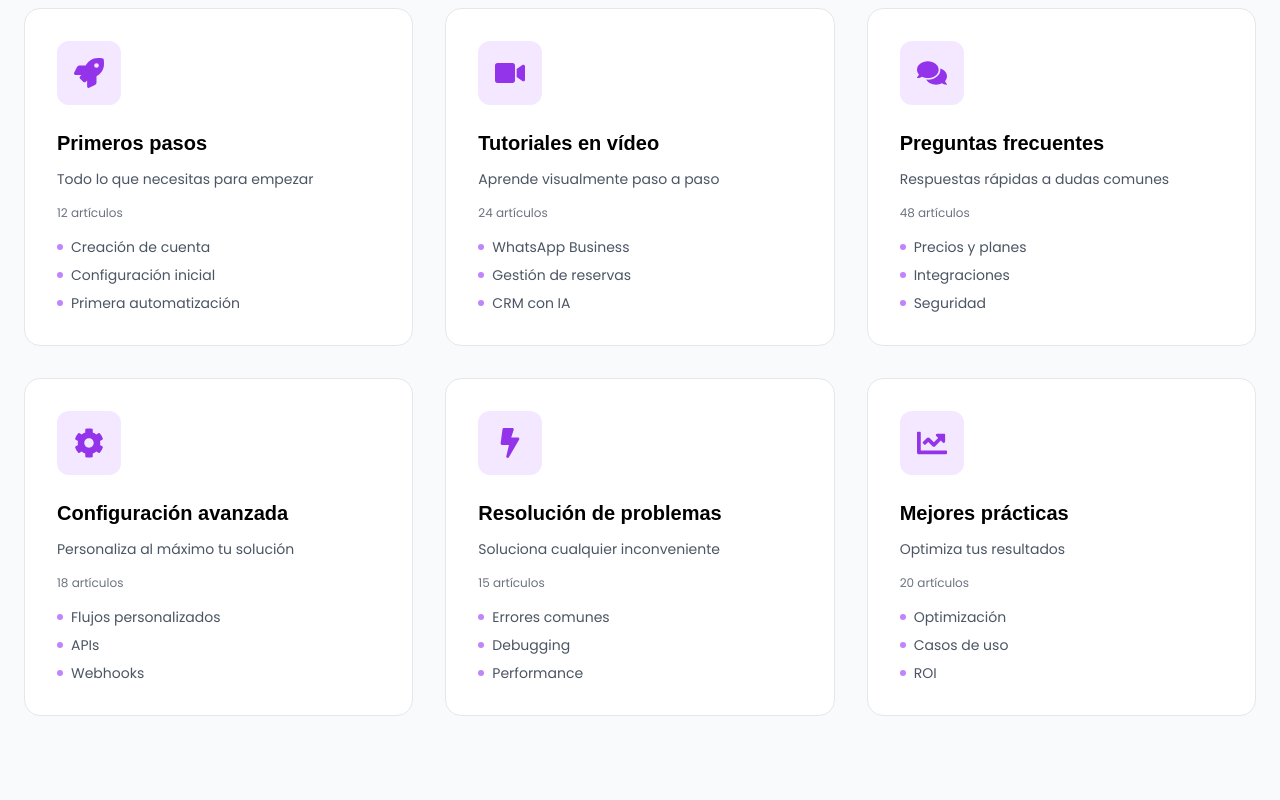
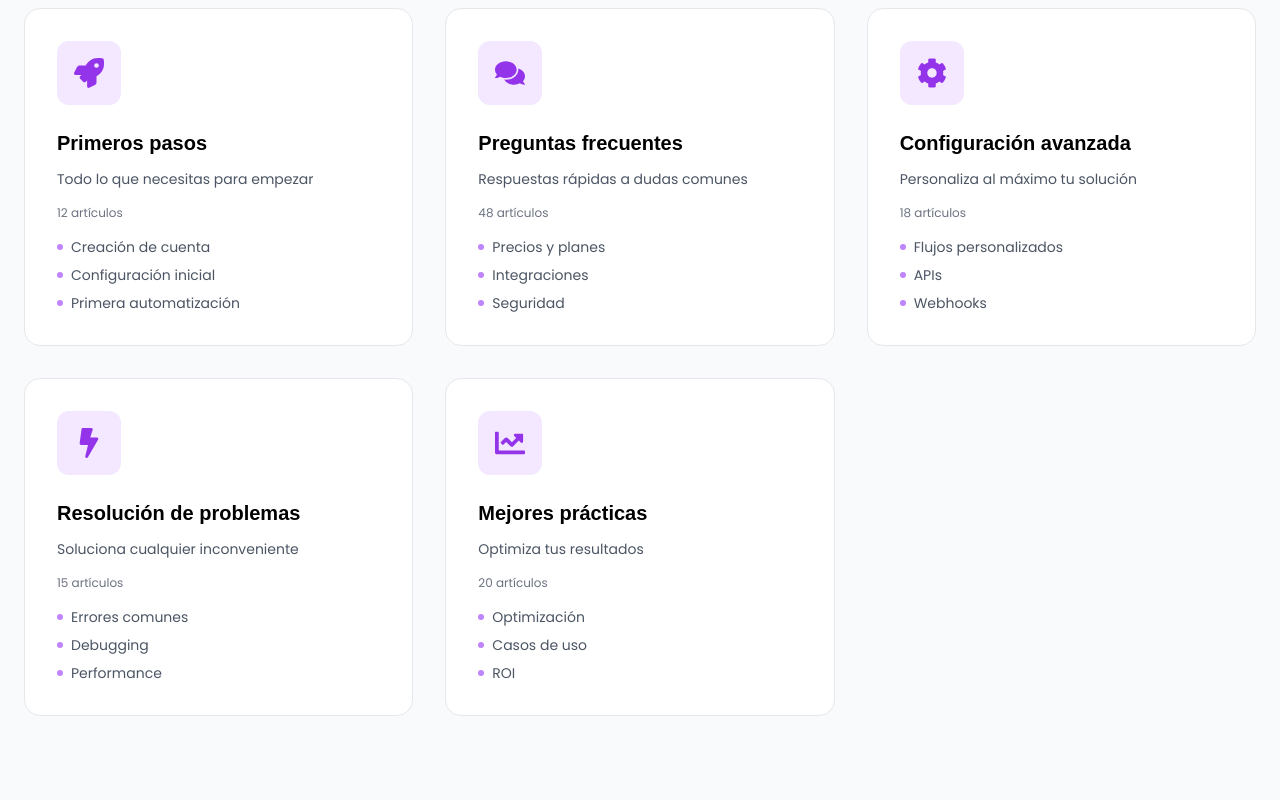
Before and after one commit to Aguti1902/nexgent-nueva-web, a Next.js app: page /recursos/centro-ayuda in a window 1280 px wide. Shown: the part 1660-2460 px from the top of the page. Built offline with nearby package versions, Linux system fonts and the light colour scheme; a web font is replaced by a local one.

Commit message:
Remove video references from help center and make support channels functional

```diff
--- a/app/recursos/centro-ayuda/page.tsx
+++ b/app/recursos/centro-ayuda/page.tsx
@@ -1,4 +1,4 @@
-import { FaQuestionCircle, FaSearch, FaBook, FaVideo, FaComments, FaCheckCircle, FaHeadset, FaClock, FaRocket, FaBolt, FaCog, FaChartLine, FaUsers, FaShieldAlt } from 'react-icons/fa'
+import { FaQuestionCircle, FaSearch, FaBook, FaComments, FaCheckCircle, FaHeadset, FaClock, FaRocket, FaBolt, FaCog, FaChartLine, FaUsers, FaShieldAlt, FaWhatsapp } from 'react-icons/fa'
 import Button from '@/components/ui/Button'
 
 export const metadata = {
@@ -14,13 +14,6 @@ export default function CentroAyudaPage() {
       description: 'Todo lo que necesitas para empezar',
       articles: 12,
       topics: ['Creación de cuenta', 'Configuración inicial', 'Primera automatización'],
-    },
-    {
-      icon: FaVideo,
-      title: 'Tutoriales en vídeo',
-      description: 'Aprende visualmente paso a paso',
-      articles: 24,
-      topics: ['WhatsApp Business', 'Gestión de reservas', 'CRM con IA'],
     },
     {
       icon: FaComments,
@@ -102,13 +95,15 @@ export default function CentroAyudaPage() {
       description: 'Respuesta en menos de 8 minutos',
       availability: '24/7',
       cta: 'Abrir chat',
+      href: '#',
     },
     {
-      icon: FaComments,
+      icon: FaWhatsapp,
       title: 'WhatsApp',
       description: 'Contacta directamente con soporte',
       availability: '24/7',
-      cta: '+34 XXX XXX XXX',
+      cta: '+34 684 48 66 47',
+      href: 'https://wa.me/34684486647',
     },
     {
       icon: FaBook,
@@ -116,13 +111,7 @@ export default function CentroAyudaPage() {
       description: 'Guías técnicas completas',
       availability: 'Siempre disponible',
       cta: 'Ver docs',
-    },
-    {
-      icon: FaVideo,
-      title: 'Video tutoriales',
-      description: 'Aprende visualmente',
-      availability: '24 videos disponibles',
-      cta: 'Ver videos',
+      href: '#',
     },
   ]
 
@@ -269,7 +258,7 @@ export default function CentroAyudaPage() {
               <h2 className="font-monda text-4xl font-bold text-black mb-4">Canales de soporte</h2>
               <p className="text-lg text-gray-600">Elige cómo quieres que te ayudemos</p>
             </div>
-            <div className="grid md:grid-cols-2 lg:grid-cols-4 gap-8">
+            <div className="grid md:grid-cols-3 gap-8">
               {supportChannels.map((channel, idx) => (
                 <div key={idx} className="bg-white rounded-xl p-8 border border-gray-200 hover:border-purple-500 hover:shadow-xl transition-all text-center group">
                   <div className="w-16 h-16 bg-purple-100 rounded-full flex items-center justify-center text-purple-600 text-3xl mx-auto mb-6 group-hover:bg-purple-500 group-hover:text-white transition-all">
@@ -278,9 +267,14 @@ export default function CentroAyudaPage() {
                   <h3 className="font-bold text-lg text-black mb-2">{channel.title}</h3>
                   <p className="text-sm text-gray-600 mb-2">{channel.description}</p>
                   <p className="text-xs text-gray-500 mb-6">{channel.availability}</p>
-                  <button className="w-full bg-purple-500 text-white py-3 rounded-lg font-semibold hover:bg-purple-600 transition-all">
+                  <a
+                    href={channel.href}
+                    target={channel.href.startsWith('http') ? '_blank' : undefined}
+                    rel={channel.href.startsWith('http') ? 'noopener noreferrer' : undefined}
+                    className="block w-full bg-purple-500 text-white py-3 rounded-lg font-semibold hover:bg-purple-600 transition-all"
+                  >
                     {channel.cta}
-                  </button>
+                  </a>
                 </div>
               ))}
             </div>
```
